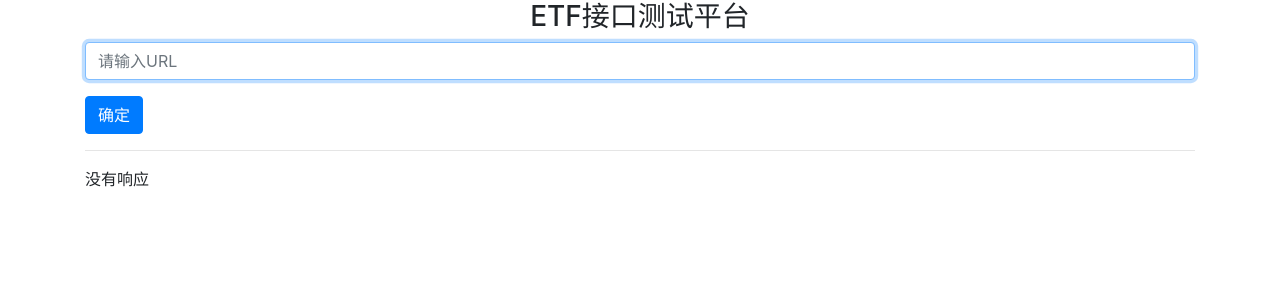
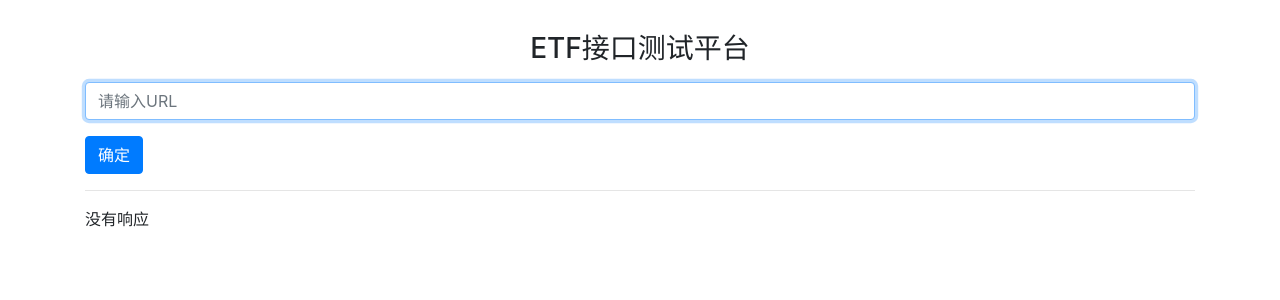
Before and after one commit to easonhan007/ETF, a Flask app: page / in a window 1280 px wide. Shown: the top 300 px of the page. Run offline with Flask 2, Linux system fonts and the light colour scheme; some libraries are stand-ins or nearby versions.

Commit message:
modify style

```diff
--- a/templates/home.html
+++ b/templates/home.html
@@ -7,12 +7,18 @@
 
     <!-- Bootstrap CSS -->
     <link rel="stylesheet" href="https://cdn.bootcss.com/bootstrap/4.0.0/css/bootstrap.min.css" integrity="sha384-Gn5384xqQ1aoWXA+058RXPxPg6fy4IWvTNh0E263XmFcJlSAwiGgFAW/dAiS6JXm" crossorigin="anonymous">
+    <style media="screen">
+      .main-title {
+        margin-top: 2rem;
+        margin-bottom: 1rem;
+      }
+    </style>
 
     <title>ETF</title>
   </head>
   <body>
     <div class="container">
-      <h3 class="text text-center">ETF接口测试平台</h3>
+      <h3 class="text text-center main-title">ETF接口测试平台</h3>
       <form action="/handle_get" method="post">
         <div class="form-group">
           <input type="text" name="url" id="url" placeholder="请输入URL" class="form-control" autofocus>
```
